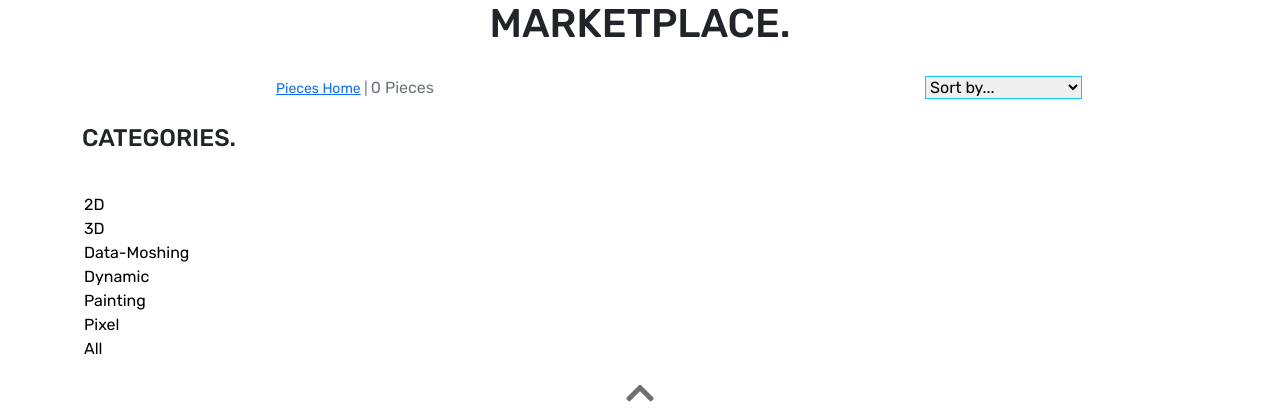
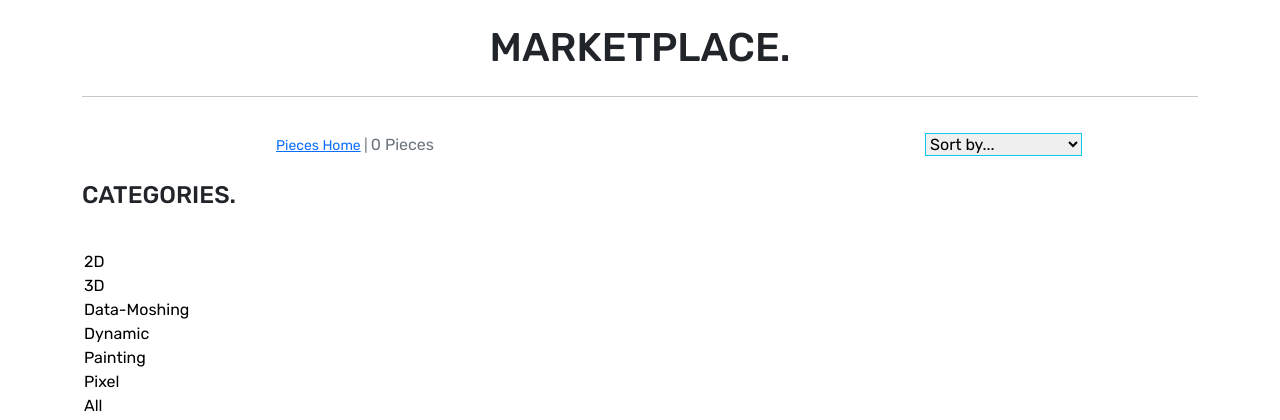
Before and after one commit to rudberga/CI-MS4-nft, a Django app: template pieces/templates/pieces/pieces.html in a window 1280 px wide. Shown: the part 175-595 px from the top of the page. Run offline with Django 3.2, Linux system fonts and the light colour scheme; the template is opened without the code that fills it, so the values that code supplies are empty; parts of the project's set-up code (start-up, migrations or seed data) failed here and were passed over; some libraries are stand-ins or nearby versions.

Commit message:
ADD - hr to marketplace

```diff
--- a/pieces/templates/pieces/pieces.html
+++ b/pieces/templates/pieces/pieces.html
@@ -5,7 +5,8 @@
     <div class="container header-container">
         <div class="row">
             <div class="col">
-                <h1 class="text-center">MARKETPLACE.</h1>
+                <h1 class="text-center mt-4 mb-4">MARKETPLACE.</h1>
+                <hr>
             </div>
         </div>
     </div>
```
